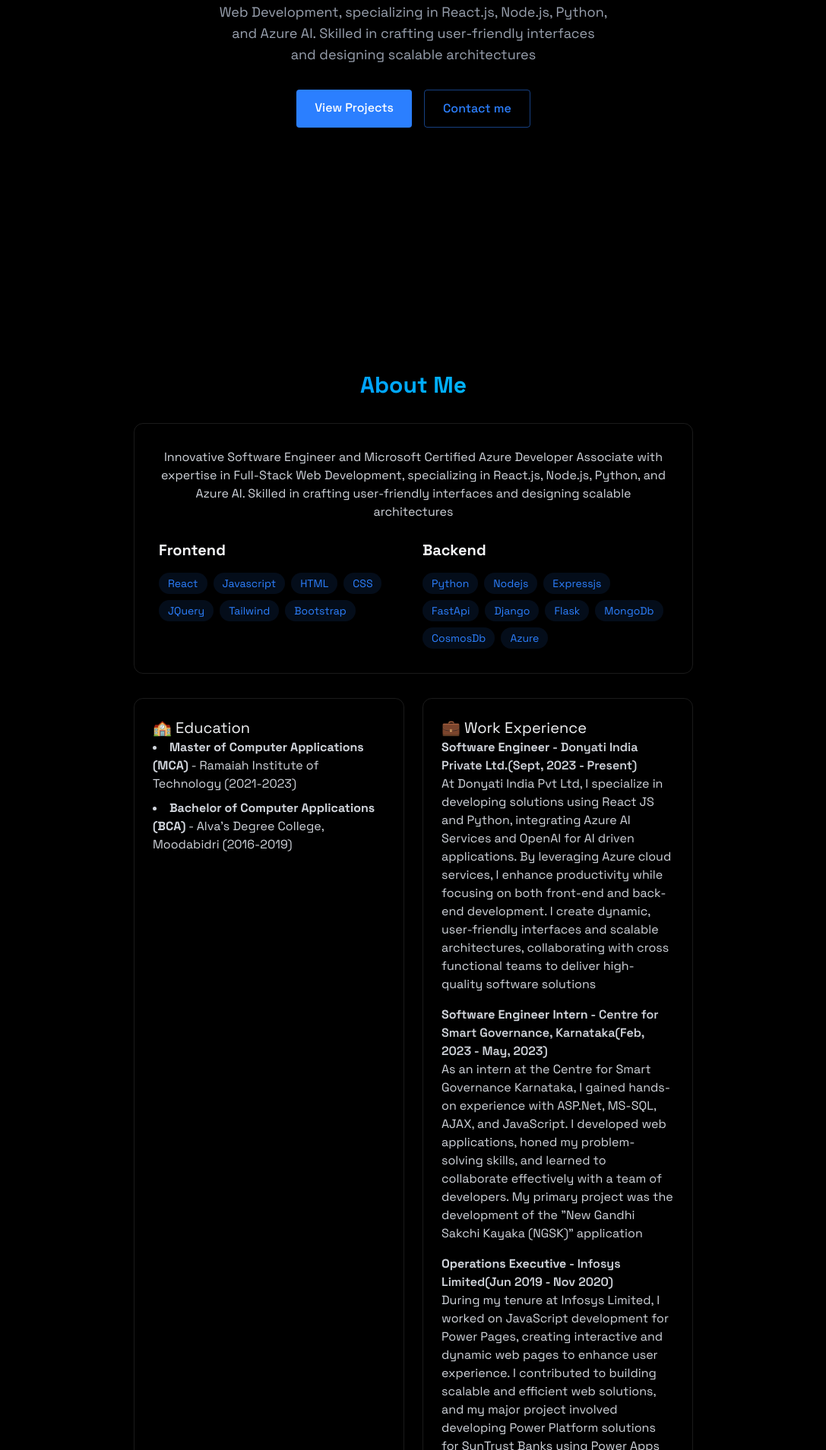
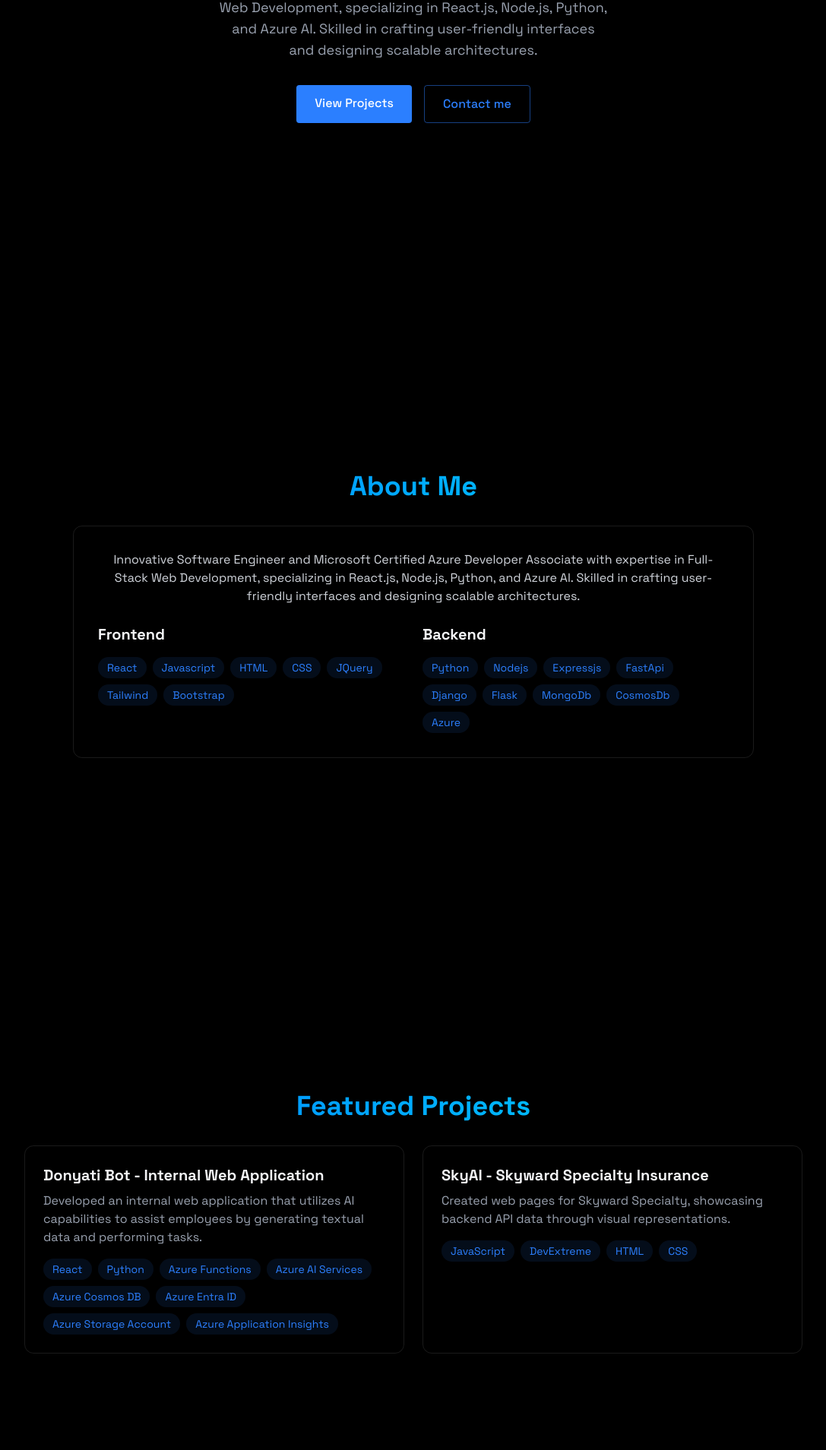
Before and after one commit to shravanksubrahmanya/shravanksubrahmanya, a React (Vite) app: page / in a window 1280 px wide. Shown: the part 391-2300 px from the top of the page at 76% size, without its empty margins (96-1183 px from the left). Built offline with nearby package versions, Linux system fonts and the light colour scheme.

Commit message:
enhance responsiveness and styling: update CSS for better mobile support and adjust layout in Home and Projects sections

```diff
--- a/src/components/sections/About.jsx
+++ b/src/components/sections/About.jsx
@@ -26,22 +26,21 @@ export const About = () => {
   return (
     <section
       id="about"
-      className="min-h-screen flex items-center justify-center py-20"
+      className="min-h-screen flex items-center justify-center py-20 px-4"
     >
       <RevealOnScroll>
-        <div className="max-w-3xl mx-auto px-4">
-          <h2 className="text-3xl font-bold mb-8 bg-gradient-to-r from-blue-500 to-cyan-400 bg-clip-text text-transparent text-center">
+        <div className="max-w-4xl mx-auto">
+          <h2 className="text-3xl sm:text-4xl font-bold mb-8 bg-gradient-to-r from-blue-500 to-cyan-400 bg-clip-text text-transparent text-center">
             About Me
           </h2>
-          <div className="glass rounded-xl p-8 border-white/10 border hover:-translate-y-1 transition-all">
+          <div className="glass rounded-xl p-6 sm:p-8 border-white/10 border hover:-translate-y-1 transition-all">
             <p className="text-gray-300 mb-6 text-center">
               Innovative Software Engineer and Microsoft Certified Azure
               Developer Associate with expertise in Full-Stack Web Development,
               specializing in React.js, Node.js, Python, and Azure AI. Skilled
               in crafting user-friendly interfaces and designing scalable
-              architectures
+              architectures.
             </p>
-            {/* skills */}
             <div className="grid grid-cols-1 md:grid-cols-2 gap-6">
               <div className="rounded-xl hover:translate-y-1 transition-all">
                 <h3 className="text-xl font-bold mb-4">Frontend</h3>
@@ -49,8 +48,7 @@ export const About = () => {
                   {frontendSkills.map((tech, key) => (
                     <span
                       key={key}
-                      className="bg-blue-500/10 text-blue-500 py-1 px-3 rounded-full text-sm hover:bg-blue-500/20
-                    hover:shadow-[0_2px_8px_rgba(59,130,246,0.2)] transition"
+                      className="bg-blue-500/10 text-blue-500 py-1 px-3 rounded-full text-sm hover:bg-blue-500/20 hover:shadow-[0_2px_8px_rgba(59,130,246,0.2)] transition"
                     >
                       {tech}
                     </span>
@@ -63,79 +61,11 @@ export const About = () => {
                   {backendSkills.map((tech, key) => (
                     <span
                       key={key}
-                      className="bg-blue-500/10 text-blue-500 py-1 px-3 rounded-full text-sm hover:bg-blue-500/20
-                    hover:shadow-[0_2px_8px_rgba(59,130,246,0.2)] transition"
+                      className="bg-blue-500/10 text-blue-500 py-1 px-3 rounded-full text-sm hover:bg-blue-500/20 hover:shadow-[0_2px_8px_rgba(59,130,246,0.2)] transition"
                     >
                       {tech}
                     </span>
                   ))}
-                </div>
-              </div>
-            </div>
-          </div>
-
-          {/* education */}
-          <div className="grid grid-cols-1 md:grid-cols-2 gap-6 mt-8">
-            <div className="p-6 rounded-xl border-white/10 border hover:-translate-y-1 transition-all">
-              <h3 className="text-xl font-boldmb-4 ">🏫 Education</h3>
-              <ul className="list-disc list-inside text-gray-300 space-y-2">
-                <li>
-                  <strong>Master of Computer Applications (MCA)</strong> -
-                  Ramaiah Institute of Technology (2021-2023)
-                </li>
-                <li>
-                  <strong>Bachelor of Computer Applications (BCA)</strong> -
-                  Alva's Degree College, Moodabidri (2016-2019)
-                </li>
-              </ul>
-            </div>
-            <div className="p-6 rounded-xl border-white/10 border hover:-translate-y-1 transition-all">
-              <h3 className="text-xl font-boldmb-4 ">💼 Work Experience</h3>
-              <div className="space-y-4 text-gray-300">
-                <div>
-                  <h4 className="font-semibold">
-                    <strong>Software Engineer</strong> - Donyati India Private
-                    Ltd.(Sept, 2023 - Present)
-                  </h4>
-                  <p>
-                    At Donyati India Pvt Ltd, I specialize in developing
-                    solutions using React JS and Python, integrating Azure AI
-                    Services and OpenAI for AI driven applications. By
-                    leveraging Azure cloud services, I enhance productivity
-                    while focusing on both front-end and back-end development. I
-                    create dynamic, user-friendly interfaces and scalable
-                    architectures, collaborating with cross functional teams to
-                    deliver high-quality software solutions
-                  </p>
-                </div>
-                <div>
-                  <h4 className="font-semibold">
-                    <strong>Software Engineer Intern</strong> - Centre for Smart
-                    Governance, Karnataka(Feb, 2023 - May, 2023)
-                  </h4>
-                  <p>
-                    As an intern at the Centre for Smart Governance Karnataka, I
-                    gained hands-on experience with ASP.Net, MS-SQL, AJAX, and
-                    JavaScript. I developed web applications, honed my
-                    problem-solving skills, and learned to collaborate
-                    effectively with a team of developers. My primary project
-                    was the development of the "New Gandhi Sakchi Kayaka (NGSK)"
-                    application
-                  </p>
-                </div>
-                <div>
-                  <h4 className="font-semibold">
-                    <strong>Operations Executive</strong> - Infosys Limited(Jun
-                    2019 - Nov 2020)
-                  </h4>
-                  <p>
-                    During my tenure at Infosys Limited, I worked on JavaScript
-                    development for Power Pages, creating interactive and
-                    dynamic web pages to enhance user experience. I contributed
-                    to building scalable and efficient web solutions, and my
-                    major project involved developing Power Platform solutions
-                    for SunTrust Banks using Power Apps
-                  </p>
                 </div>
               </div>
             </div>
--- a/src/components/sections/Home.jsx
+++ b/src/components/sections/Home.jsx
@@ -4,31 +4,29 @@ export const Home = () => {
   return (
     <section
       id="home"
-      className="min-h-screen flex items-center justify-center relative"
+      className="min-h-screen flex items-center justify-center relative px-4"
     >
       <RevealOnScroll>
-        <div className="text-center z-10 px-4">
-          <h1 className="text-5xl md:text-7xl font-bold mb-6 bg-gradient-to-r from-blue-500 to-purple-600 bg-clip-text text-transparent learing-right">
+        <div className="text-center z-10">
+          <h1 className="text-4xl sm:text-5xl md:text-6xl font-bold mb-4 md:mb-6 bg-gradient-to-r from-blue-500 to-purple-600 bg-clip-text text-transparent">
             Hi, I'm Shravan K Subrahmanya
           </h1>
-          <p className="text-gray-400 text-lg mb-8 max-w-lg mx-auto">
+          <p className="text-gray-400 text-sm sm:text-base md:text-lg mb-6 md:mb-8 max-w-lg mx-auto">
             Innovative Software Engineer and Microsoft Certified Azure Developer
             Associate with expertise in Full-Stack Web Development, specializing
             in React.js, Node.js, Python, and Azure AI. Skilled in crafting
-            user-friendly interfaces and designing scalable architectures
+            user-friendly interfaces and designing scalable architectures.
           </p>
-          <div className="flex justify-center space-x-4">
+          <div className="flex flex-wrap justify-center gap-4">
             <a
               href="#projects"
-              className="bg-blue-500 text-white py-3 px-6 rounded font-medium transition relative overflow-hidden
-            hover:-translate-y-0.5 hover:shadow-[0_0_15px_rgba(59, 130, 246, 0.4)]"
+              className="bg-blue-500 text-white py-2 sm:py-3 px-4 sm:px-6 rounded font-medium transition relative overflow-hidden hover:-translate-y-0.5 hover:shadow-[0_0_15px_rgba(59,130,246,0.4)]"
             >
               View Projects
             </a>
             <a
               href="#contact"
-              className="border border-blue-500/50 text-blue-500 py-3 px-6 rounded font-medium transition-all duration-200
-            hover:-translate-y-0.5 hover:shadow-[0_0_15px_rgba(59, 130, 246, 0.2)] hover:bg-blue-500/10"
+              className="border border-blue-500/50 text-blue-500 py-2 sm:py-3 px-4 sm:px-6 rounded font-medium transition-all duration-200 hover:-translate-y-0.5 hover:shadow-[0_0_15px_rgba(59,130,246,0.2)] hover:bg-blue-500/10"
             >
               Contact me
             </a>
--- a/src/components/sections/Projects.jsx
+++ b/src/components/sections/Projects.jsx
@@ -15,15 +15,14 @@ export const Projects = () => {
   return (
     <section
       id="projects"
-      className="min-h-screen flex items-center justify-center py-20"
+      className="min-h-screen flex items-center justify-center py-20 px-4"
     >
       <RevealOnScroll>
-        <div className="max-w-5xl mx-auto px-4">
-          <h2 className="text-3xl font-bold mb-8 bg-gradient-to-r from-blue-500 to-cyan-400 bg-clip-text text-transparent text-center">
+        <div className="max-w-5xl mx-auto">
+          <h2 className="text-3xl sm:text-4xl font-bold mb-8 bg-gradient-to-r from-blue-500 to-cyan-400 bg-clip-text text-transparent text-center">
             Featured Projects
           </h2>
           <div className="grid grid-cols-1 md:grid-cols-2 gap-6">
-            {/* project 1 */}
             <div className="p-6 rounded-xl border border-white/10 hover:-translate-y-1 hover:border-blue-500/30 hover:shadow-[0_2px_8px_rgba(59,130,246,0.2)] transition">
               <h3 className="text-xl font-bold mb-2">
                 Donyati Bot - Internal Web Application
@@ -33,27 +32,17 @@ export const Projects = () => {
                 capabilities to assist employees by generating textual data and
                 performing tasks.
               </p>
-              <div>
+              <div className="flex flex-wrap gap-2">
                 {dbot_techs.map((tech, key) => (
                   <span
                     key={key}
-                    className="bg-blue-500/10 text-blue-500 py-1 px-3 rounded-full text-sm hover:bg-blue-500/20
-                    hover:shadow-[0_2px_8px_rgba(59,130,246,0.2)] transition"
+                    className="bg-blue-500/10 text-blue-500 py-1 px-3 rounded-full text-sm hover:bg-blue-500/20 hover:shadow-[0_2px_8px_rgba(59,130,246,0.2)] transition"
                   >
                     {tech}
                   </span>
                 ))}
               </div>
-              <div className="flex justify-between items-center">
-                <a
-                  href=""
-                  className="text-blue-400 hover:text-blue-300 transition-colors my-4"
-                >
-                  View Project ❯❯❯❯
-                </a>
-              </div>
             </div>
-            {/* project 2 */}
             <div className="p-6 rounded-xl border border-white/10 hover:-translate-y-1 hover:border-blue-500/30 hover:shadow-[0_2px_8px_rgba(59,130,246,0.2)] transition">
               <h3 className="text-xl font-bold mb-2">
                 SkyAI - Skyward Specialty Insurance
@@ -62,27 +51,17 @@ export const Projects = () => {
                 Created web pages for Skyward Specialty, showcasing backend API
                 data through visual representations.
               </p>
-              <div>
+              <div className="flex flex-wrap gap-2">
                 {skyai_techs.map((tech, key) => (
                   <span
                     key={key}
-                    className="bg-blue-500/10 text-blue-500 py-1 px-3 rounded-full text-sm hover:bg-blue-500/20
-                            hover:shadow-[0_2px_8px_rgba(59,130,246,0.2)] transition"
+                    className="bg-blue-500/10 text-blue-500 py-1 px-3 rounded-full text-sm hover:bg-blue-500/20 hover:shadow-[0_2px_8px_rgba(59,130,246,0.2)] transition"
                   >
                     {tech}
                   </span>
                 ))}
               </div>
-              <div className="flex justify-between items-center">
-                <a
-                  href=""
-                  className="text-blue-400 hover:text-blue-300 transition-colors my-4"
-                >
-                  View Project ❯❯❯❯
-                </a>
-              </div>
             </div>
-            {/* project 3 */}
           </div>
         </div>
       </RevealOnScroll>
--- a/src/index.css
+++ b/src/index.css
@@ -39,10 +39,34 @@ body {
 .reveal {
   opacity: 0;
   transform: translateY(20px);
-  transition: opacity 0.7s ease transform 0.7s ease;
+  transition: opacity 0.7s ease, transform 0.7s ease;
 }
 
 .reveal.visible {
   opacity: 1;
   transform: translateY(0);
 }
+
+@media (max-width: 768px) {
+  h1 {
+    font-size: 2rem;
+  }
+  h2 {
+    font-size: 1.5rem;
+  }
+  .reveal {
+    transform: translateY(10px);
+  }
+}
+
+form {
+  max-width: 100%;
+  width: 80%;
+  margin: 0 auto;
+}
+
+@media (max-width: 480px) {
+  form {
+    width: 75%;
+  }
+}
```
